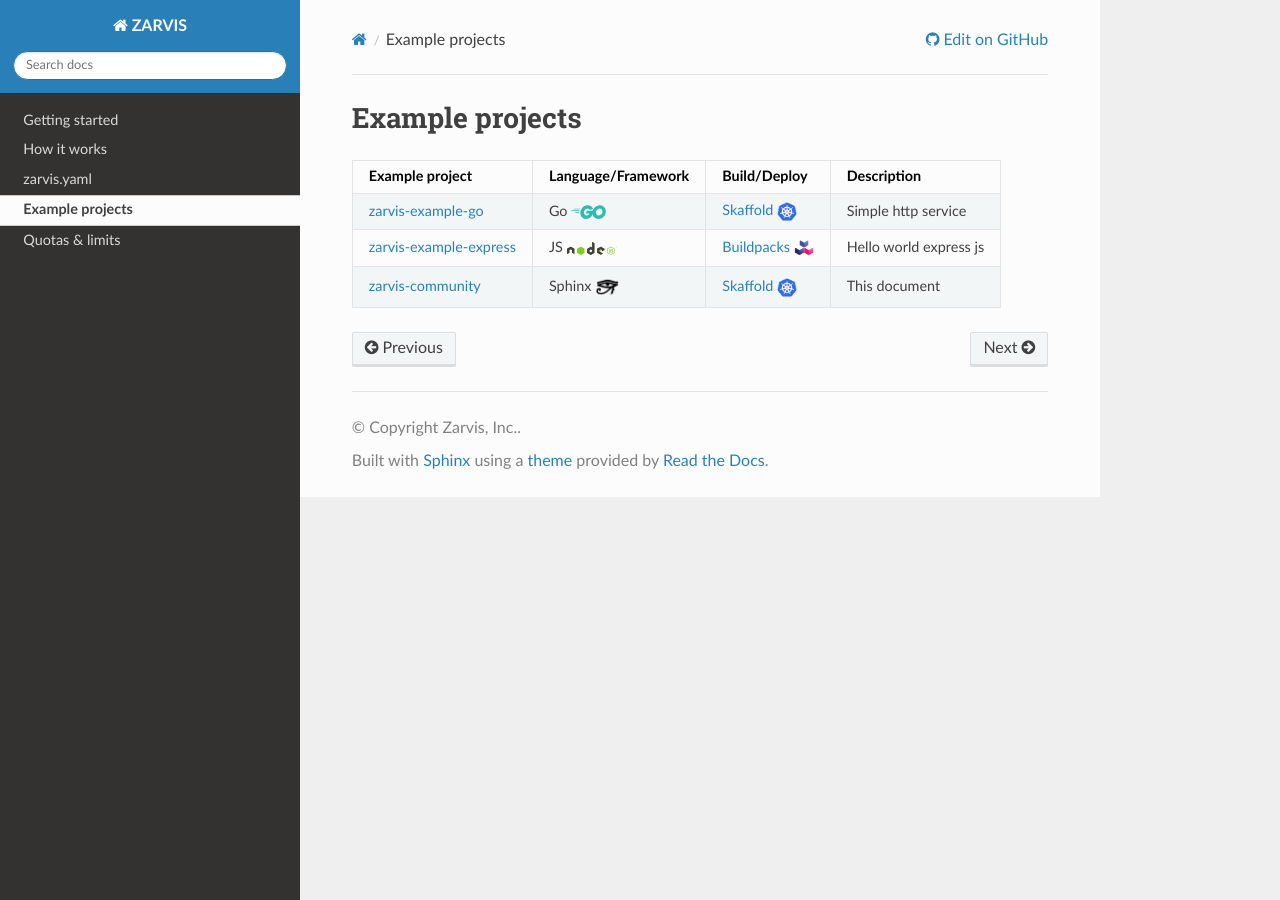
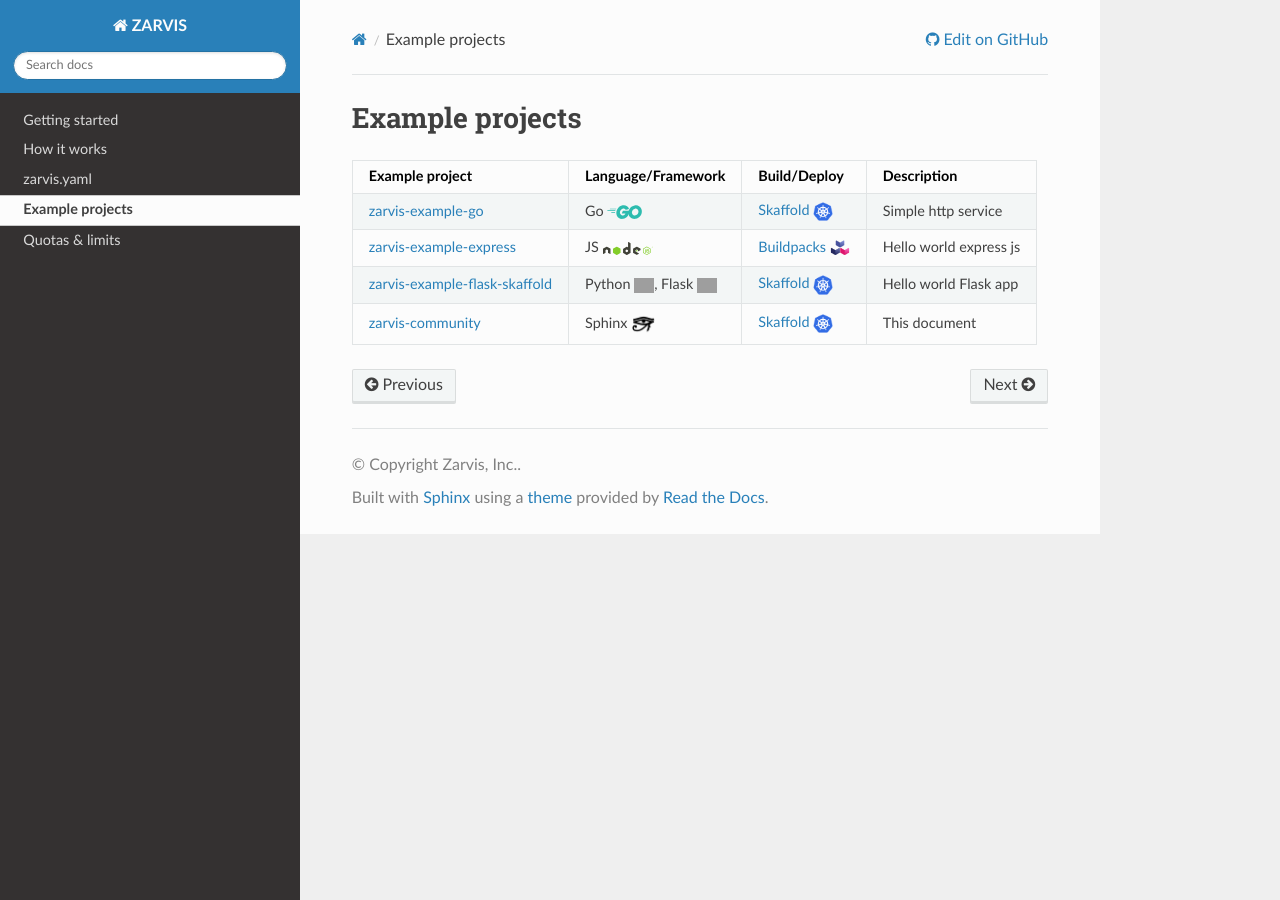
Before and after one commit to zarvis-ai/community, a Sphinx documentation site: the page built from docs/examples.rst, in a window 1280 px wide. Built offline with Sphinx 7.4.7 and the Read the Docs theme 2.0.0, drawn with Linux system fonts in a browser that asks for light colours; grey boxes are pictures that could not be loaded.

Commit message:
add flask+skaffold example

```diff
--- a/docs/examples.rst
+++ b/docs/examples.rst
@@ -2,16 +2,18 @@
 Example projects
 =================
 
-=======================================  ======================== ===================== =============
-Example project                          Language/Framework       Build/Deploy          Description
-=======================================  ======================== ===================== =============
-zarvis-example-go_                       Go |go-logo|             Skaffold_ |k8s-logo|  Simple http service
-zarvis-example-express_                  JS |nodejs-logo|         Buildpacks_ |bp-logo| Hello world express js
-zarvis-community_                        Sphinx |sphinx-logo|     Skaffold_ |k8s-logo|  This document
-=======================================  ======================== ===================== =============
+=======================================  ========================================= ===================== =============
+Example project                          Language/Framework                        Build/Deploy          Description
+=======================================  ========================================= ===================== =============
+zarvis-example-go_                       Go |go-logo|                              Skaffold_ |k8s-logo|  Simple http service
+zarvis-example-express_                  JS |nodejs-logo|                          Buildpacks_ |bp-logo| Hello world express js
+zarvis-example-flask-skaffold_           Python |python-logo|, Flask |flask-logo|  Skaffold_ |k8s-logo|  Hello world Flask app
+zarvis-community_                        Sphinx |sphinx-logo|                      Skaffold_ |k8s-logo|  This document
+=======================================  ========================================= ===================== =============
 
 .. _zarvis-example-go: https://github.com/zarvis-ai/zarvis-example-go
 .. _zarvis-example-express: https://github.com/zarvis-ai/zarvis-example-express
+.. _zarvis-example-flask-skaffold: https://github.com/zarvis-ai/zarvis-example-flask-skaffold
 .. _zarvis-community: https://github.com/zarvis-ai/community
 
 .. |go-logo| image:: ./_static/go_logo.svg
@@ -39,4 +41,14 @@
    :alt: Buildpacks
    :target: https://buildpacks.io
 
+.. |python-logo| image:: ./_static/python_logo.svg
+   :width: 20px
+   :alt: Python
+   :target: https://python.org
+
+.. |flask-logo| image:: ./_static/flask_logo.jpg
+   :width: 20px
+   :alt: Python
+   :target: https://palletsprojects.com/p/flask/
+
 .. include:: ./ref.rst
```
